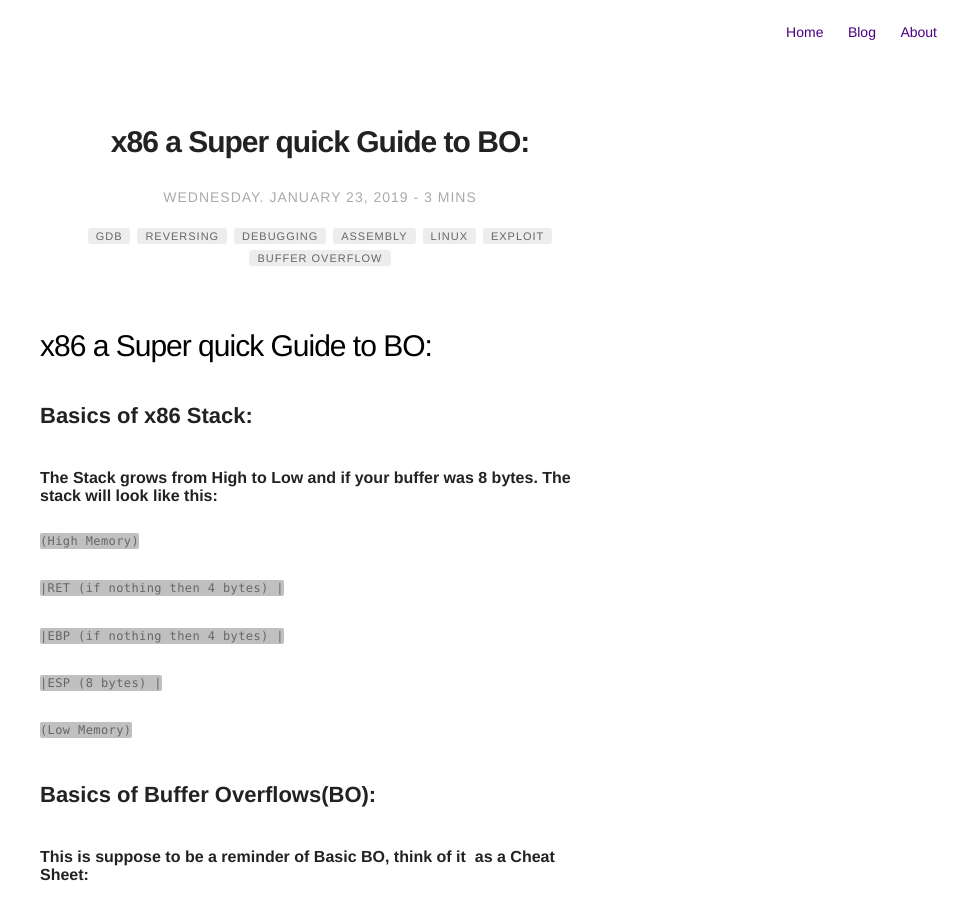
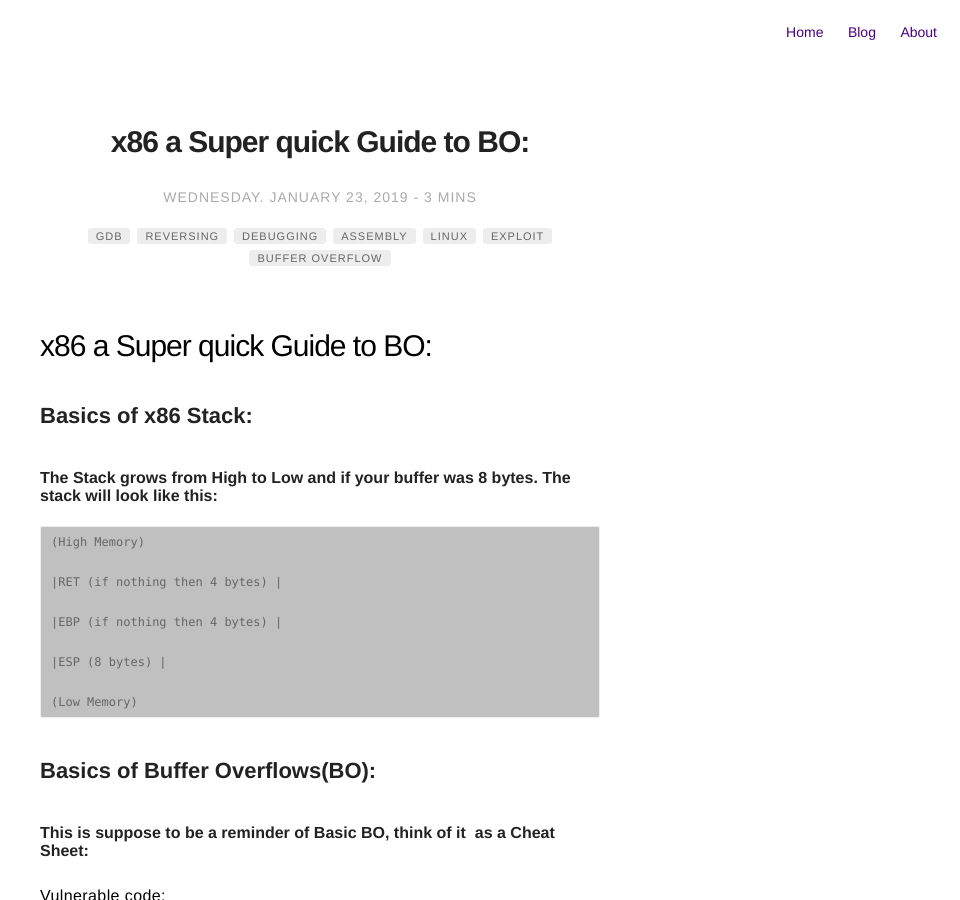
Before and after one commit to MaskedFox/maskedfox.github.io, a Jekyll site: the page built from _posts/2019-01-23-Quick-Guide-BO.md, in a window 1280 px wide and 900 px high. Shown: the whole window, without its empty margins (320-1280 px from the left). Built offline with Jekyll 4.4.1, drawn with Linux system fonts in a browser that asks for light colours; comment, search, counter and statistics services are not loaded.

````diff
--- a/_posts/2019-01-23-Quick-Guide-BO.md
+++ b/_posts/2019-01-23-Quick-Guide-BO.md
@@ -28,17 +28,17 @@ description: Basics of BUffer Overflow for x86, more like a cheatsheet =p
 #### The Stack grows from High to Low and if your buffer was 8 bytes. The stack will look like this:
 
 
+```
+(High Memory)
 
-`(High Memory)`
+|RET (if nothing then 4 bytes) |
 
-`|RET (if nothing then 4 bytes) |`
+|EBP (if nothing then 4 bytes) |
 
-`|EBP (if nothing then 4 bytes) |`
+|ESP (8 bytes) |
 
-`|ESP (8 bytes) |`
-
-`(Low Memory)`
-
+(Low Memory)
+```
 
 
 ## Basics of Buffer Overflows(BO):
````
